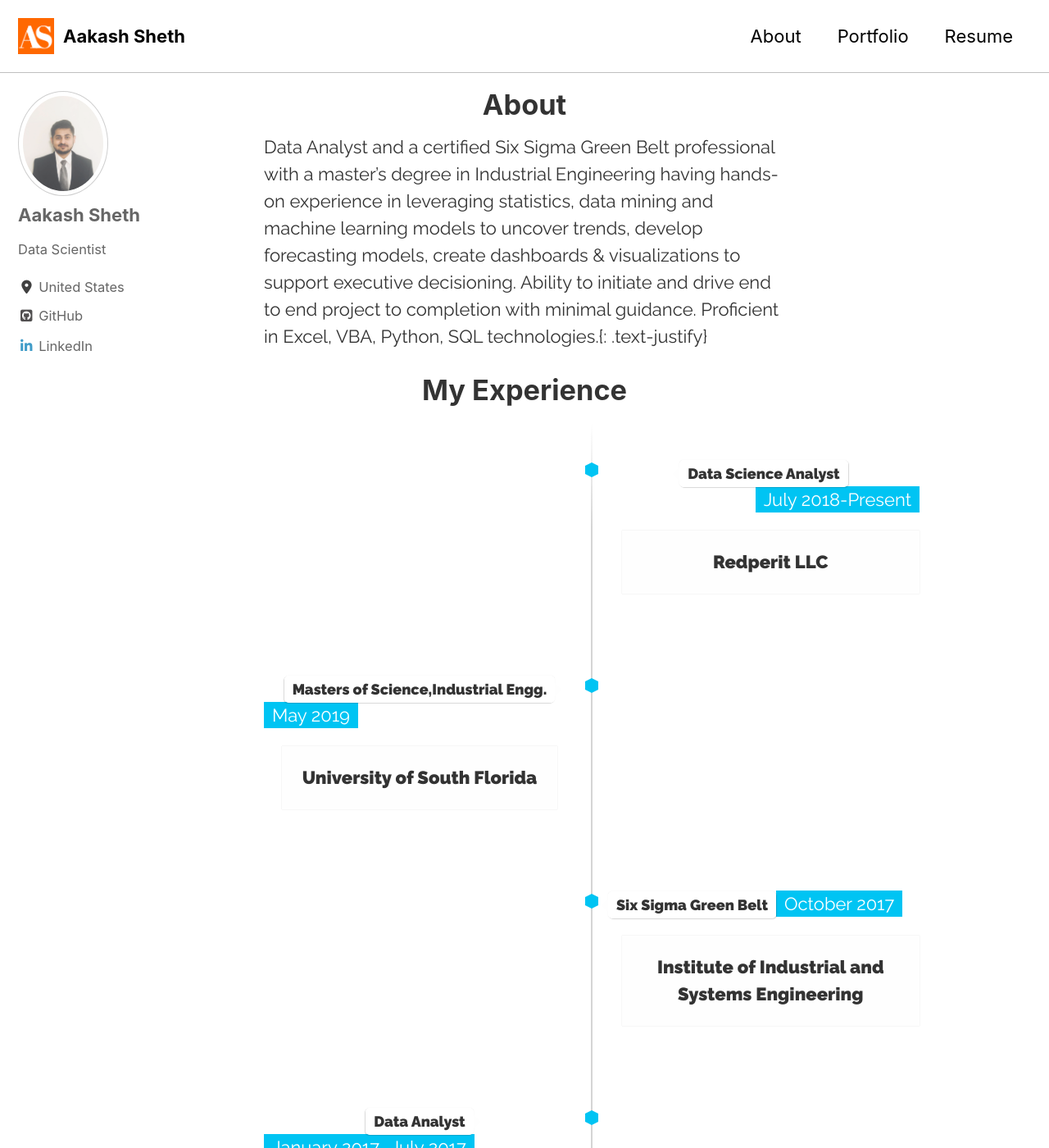
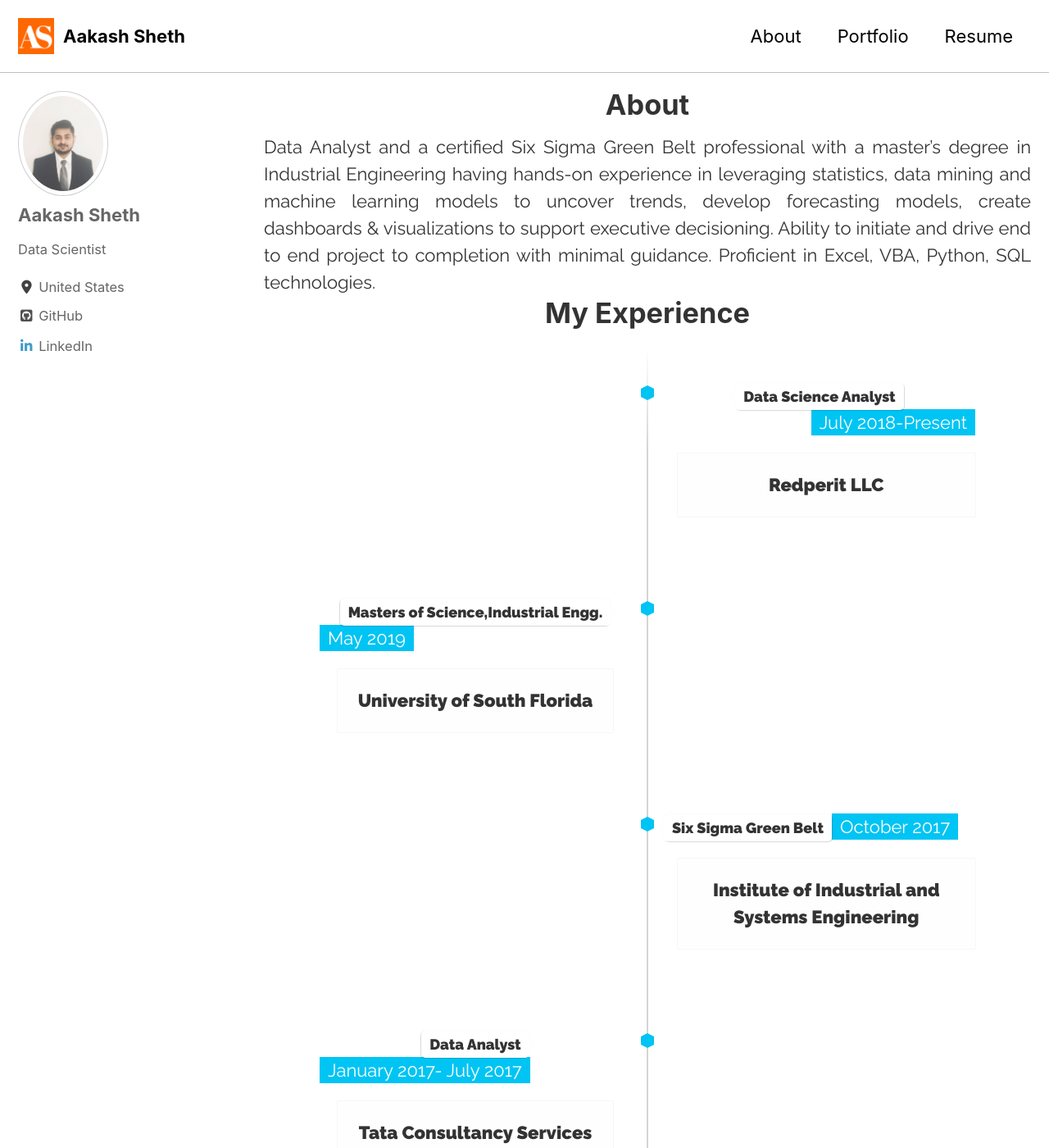
Before and after one commit to aakash-sheth/aakash-sheth.github.io, a Jekyll site: the page built from _pages/about.md, in a window 1280 px wide and 1400 px high. Shown: the whole window at 82% size. Built offline with Jekyll 4.4.1, drawn with Linux system fonts in a browser that asks for light colours; cached includes are drawn as plain includes; nearby versions of some CDN libraries.

Commit message:
about page justify

```diff
--- a/_pages/about.md
+++ b/_pages/about.md
@@ -2,17 +2,26 @@
 layout: single
 title: "About"
 permalink: /about/
+classes: wide
 ---
-Data Analyst and a certified Six Sigma Green Belt professional with a master’s degree in Industrial Engineering having hands-on experience in leveraging statistics, data mining and machine learning models to uncover trends, develop forecasting models, create dashboards & visualizations to support executive decisioning. Ability to initiate and drive end to end project to completion with minimal guidance. Proficient in Excel, VBA, Python, SQL technologies.{: .text-justify}
 <html>
 <!-- links -->
 <link rel="stylesheet" href="/assets/css/timeline.css">
 <link rel="stylesheet" href="/assets/css/faq.css">
+<style>
+div.justify {
+  text-align: justify;
+}
+</style>
+<div class="justify">
+Data Analyst and a certified Six Sigma Green Belt professional with a master’s degree in Industrial Engineering having hands-on experience in leveraging statistics, data mining and machine learning models to uncover trends, develop forecasting models, create dashboards & visualizations to support executive decisioning. Ability to initiate and drive end to end project to completion with minimal guidance. Proficient in Excel, VBA, Python, SQL technologies.
+</div>
+
 <body>
 <header>
 
   <h1>My Experience</h1>
-  </header>
+</header>
 
   <ul class="timeline">
     <!-- Item 1 -->
```
